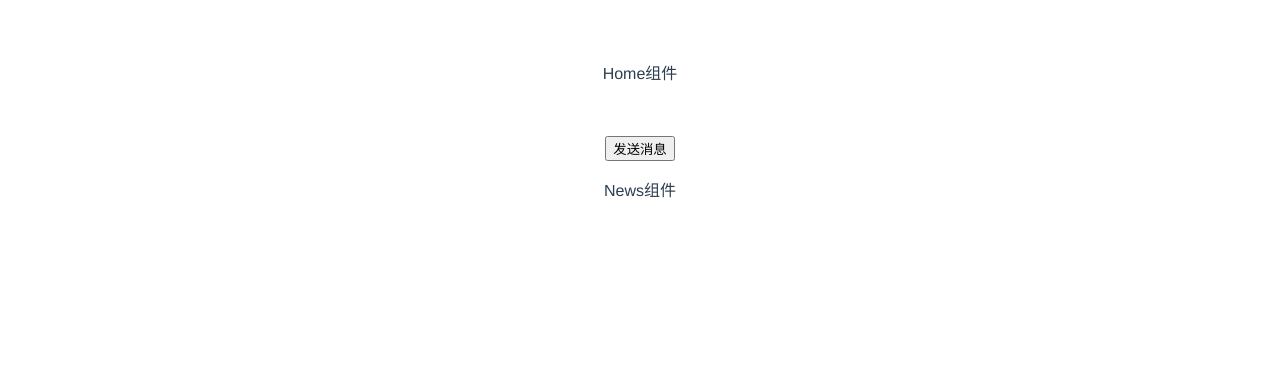
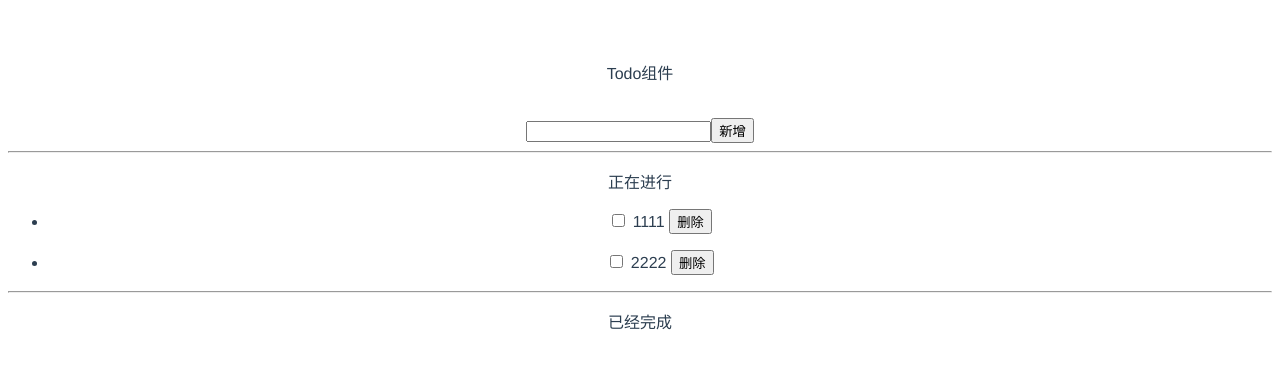
Before and after one commit to shaopro/vue-primer, a Vue app: page / in a window 1280 px wide. Before the commit this address led to /#/Home. Shown: the top 368 px of the page. Built offline with nearby package versions, Linux system fonts and the light colour scheme.

Commit message:
完成todo list demo

```diff
--- a/model/VueEvent.js
+++ /dev/null
@@ -1,3 +0,0 @@
-import Vue from "vue";
-const VueEvent = new Vue();
-export default VueEvent;
--- a/src/App.vue
+++ b/src/App.vue
@@ -1,18 +1,16 @@
 <template>
     <div id="app">
-        <v-home></v-home>
-        <v-news></v-news>
+        <v-todo></v-todo>
     </div>
 </template>
 
 <script>
-    import Home from './components/Home.vue'
-    import News from './components/News.vue'
+    import Todo from './components/Todo.vue'
+
     export default {
         name: 'app',
         components: {
-            "v-home": Home,
-            "v-news": News
+            "v-todo": Todo
         }
     }
 
--- a/src/components/Home.vue
+++ /dev/null
@@ -1,47 +0,0 @@
-<template>
-    <div class="home">
-        <P>Home组件</P>
-        <br>
-        <br>
-        <button @click="pubMessage()">发送消息</button>
-    </div>
-</template>
-
-<script>
-    import VueEvent from "../../model/VueEvent";
-
-    export default {
-        name: 'Home',
-        data() {
-            return {
-                message: "message from home!"
-            }
-        },
-        methods: {
-            pubMessage() {
-                VueEvent.$emit("to-news", this.message);
-            }
-        }
-    }
-</script>
-
-<!-- Add "scoped" attribute to limit CSS to this component only -->
-<style scoped>
-    h3 {
-        margin: 40px 0 0;
-    }
-
-    ul {
-        list-style-type: none;
-        padding: 0;
-    }
-
-    li {
-        display: inline-block;
-        margin: 0 10px;
-    }
-
-    a {
-        color: #42b983;
-    }
-</style>
--- a/src/components/News.vue
+++ /dev/null
@@ -1,37 +0,0 @@
-<template>
-    <div class="news">
-        <p>News组件</p>
-    </div>
-</template>
-
-<script>
-    import VueEvent from "../../model/VueEvent";
-
-    export default {
-        name: 'News',
-        mounted() {
-            VueEvent.$on("to-news", data => window.console.log(data));
-        }
-    }
-</script>
-
-<!-- Add "scoped" attribute to limit CSS to this component only -->
-<style scoped>
-    h3 {
-        margin: 40px 0 0;
-    }
-
-    ul {
-        list-style-type: none;
-        padding: 0;
-    }
-
-    li {
-        display: inline-block;
-        margin: 0 10px;
-    }
-
-    a {
-        color: #42b983;
-    }
-</style>
--- /dev/null
+++ b/src/components/Todo.vue
@@ -0,0 +1,79 @@
+<template>
+    <div class="home">
+        <P>Todo组件</P>
+        <br>
+        <label>
+            <input type="text" v-model="content">
+        </label>
+        <button @click="add()">新增</button>
+        <br>
+        <hr>
+
+        <p>正在进行</p>
+        <ul v-for="(one,index) in list" :key="index">
+            <li v-if="!one.checked">
+                <input type="checkbox" v-model="one.checked">
+                {{one.content}}
+                <button @click="remove(index)">删除</button>
+            </li>
+        </ul>
+        <hr>
+
+        <p>已经完成</p>
+        <ul v-for="(one,index) in list" :key="index">
+            <li v-if="one.checked">
+                <input type="checkbox" v-model="one.checked">
+                {{one.content}}
+                <button @click="remove(index)">删除</button>
+            </li>
+        </ul>
+
+
+    </div>
+</template>
+
+<script>
+
+    export default {
+        name: 'Home',
+        data() {
+            return {
+                content: "",
+                list: [
+                    {checked: false, content: "1111"},
+                    {checked: false, content: "2222"},
+                ]
+            }
+        },
+        methods: {
+            add() {
+                this.list.push({checked: false, content: this.content});
+                this.content = "";
+            },
+            remove(index) {
+                this.list.splice(index, 1);
+            }
+        }
+    }
+</script>
+
+<!-- Add "scoped" attribute to limit CSS to this component only -->
+<!--<style scoped>-->
+<!--    h3 {-->
+<!--        margin: 40px 0 0;-->
+<!--    }-->
+
+<!--    ul {-->
+<!--        list-style-type: none;-->
+<!--        padding: 0;-->
+<!--    }-->
+
+<!--    li {-->
+<!--        display: inline-block;-->
+<!--        margin: 0 10px;-->
+<!--    }-->
+
+<!--    a {-->
+<!--        color: #42b983;-->
+<!--    }-->
+<!--</style>-->
```
Also changed, not shown: src/main.js (+0 -16 lines).
